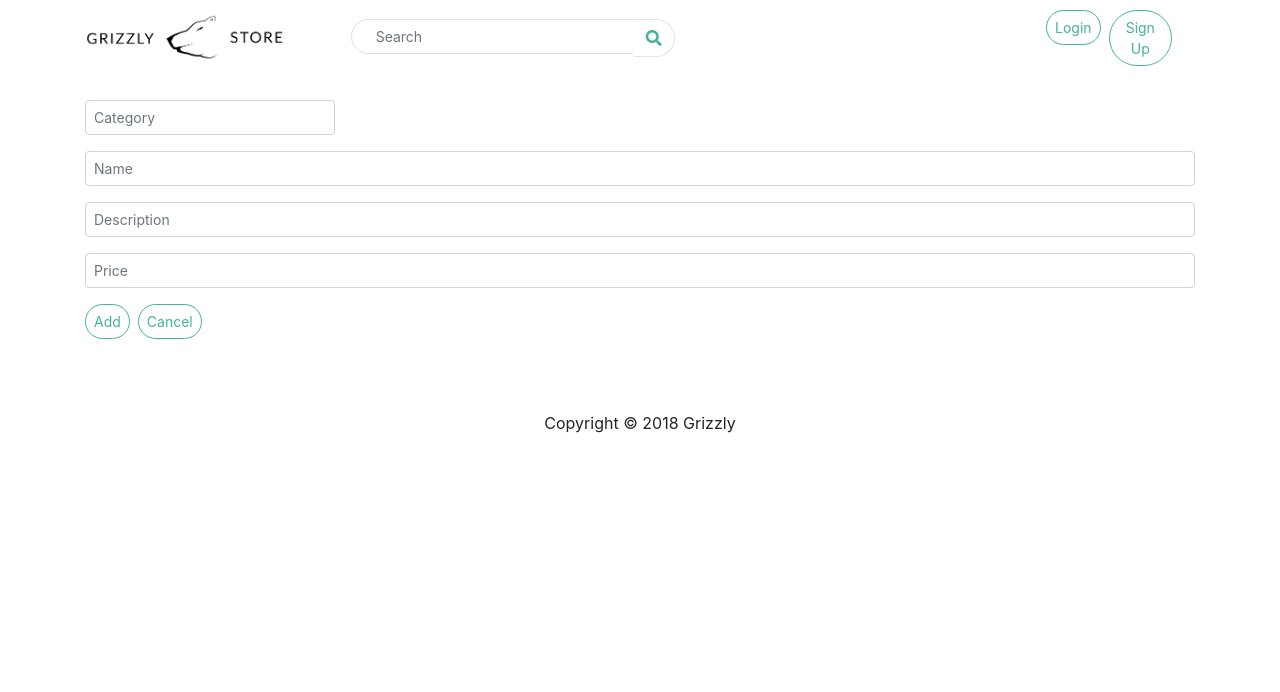
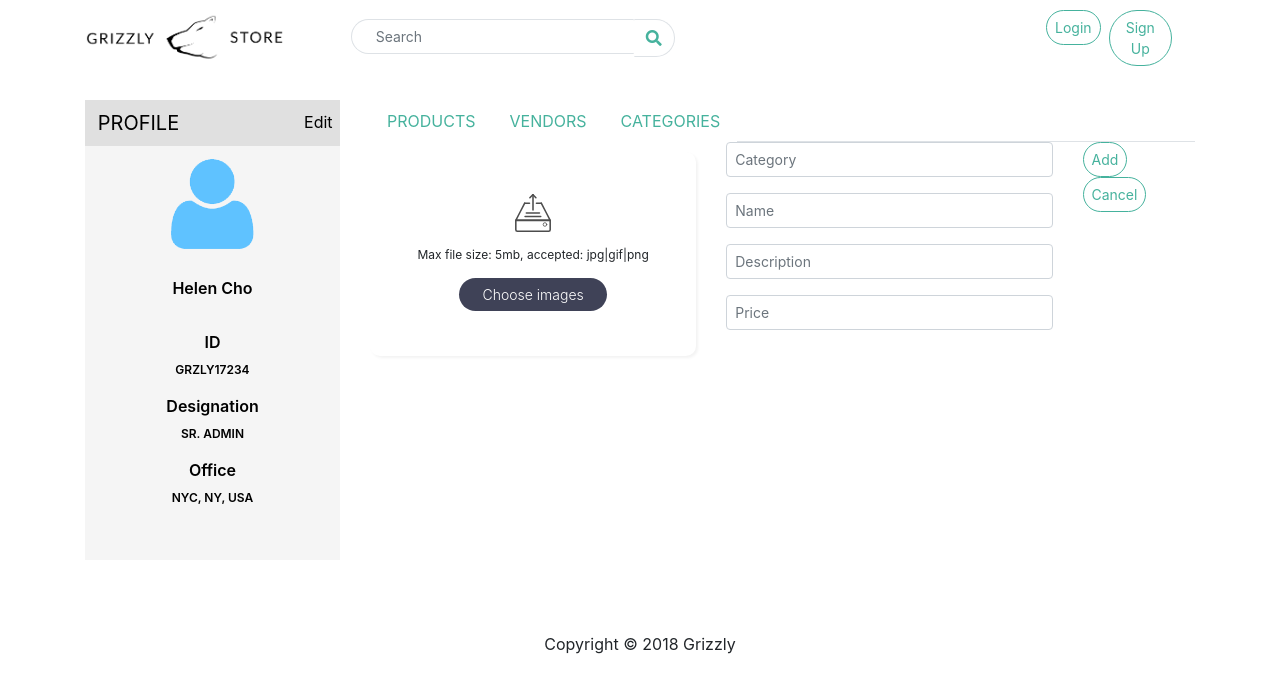
Before and after one commit to CognizantGrads-TeamALT/grizzly-frontend, a React (Create React App) app: page /product/new in a window 1280 px wide. Shown: the top 692 px of the page. Built offline with nearby package versions, Linux system fonts and the light colour scheme.

Commit message:
add image uploader to Jon's add prod form

```diff
--- a/src/components/portal/products/ProductForm.js
+++ b/src/components/portal/products/ProductForm.js
@@ -1,72 +1,52 @@
 import React, { Component } from "react";
 import { connect } from "react-redux";
-import ProductSearchSort from "../common/ProductSearchSort";
-import CategoryFilter from "../common/CategoryFilter";
 import TextFieldGroup from "../../common/TextFieldGroup";
-import TextAreaFieldGroup from "../../common/TextAreaFieldGroup";
-import { Button, Modal, ModalHeader, ModalBody, ModalFooter } from "reactstrap";
 import isEmpty from "../../../validation/is-empty";
 import PropTypes from "prop-types";
+import Profile from "../profile/Profile";
 import { withRouter } from "react-router-dom";
 import { Link } from "react-router-dom";
+import classnames from "classnames";
+import { Row, Col, Nav, NavItem } from "reactstrap";
 import { addProduct } from "../../../actions/productsActions";
 import { searchCategories } from "../../../actions/categoryActions";
-import _ from 'lodash';
-import Spinner from "../../common/Spinner";
-import Loading from "../../common/Loading";
-import async from 'async';
+import _ from "lodash";
 import { setTimeout } from "timers";
-
-
-
-
-//import { DirectLink, Element, Events, animateScroll as scroll, scrollSpy, scroller } from 'react-scroll'
+import ImageUploader from "./ImageUploader";
 
 class ProductForm extends Component {
   constructor(props) {
-
     super(props);
 
     this.state = {
       modal: false,
-          category : "",
-          name : "",
+      category: "",
+      name: "",
       description: "",
       price: "",
       categoryList: [],
       cur_id: "",
       valid_cat: false
     };
+    this.pictures = [];
+    this.files = [];
+    this.onDrop = this.onDrop.bind(this);
     this.onChange = this.onChange.bind(this);
     this.onSubmit = this.onSubmit.bind(this);
     this.setCategoryName = this.setCategoryName.bind(this);
-
   }
 
-
+  onDrop(pictureFiles, pictureDataURLs) {
+    this.pictures = pictureFiles;
+    this.files = pictureDataURLs;
+  }
 
   populate(param) {
-
-        console.log("param");
-        console.log(param);
-
-        //this.props.searchCategories(param);
-        //const { categories, loading } = this.state.categories;//this.props.categories;
-      //   const {categories} = this.props;
-      //   if (!isEmpty(categories)){
-      //     console.log(categories);
-      //   var count = 0;
-      var options = param.map(category => ({ id: category.categoryId, name: category.name }));
-        //options.map(opt => (console.log(opt.id)))
-     /*      var options = [];
-          param.map(category => (
-            options.concat(
-            {id: category.id,
-            name: category.name})
-        )); */
-        console.log(options.length + " options Length");
+    var options = param.map(category => ({
+      id: category.categoryId,
+      name: category.name
+    }));
     return options;
-      // }
   }
 
   onToggle() {
@@ -75,17 +55,14 @@ class ProductForm extends Component {
     });
   }
 
-      cancel(){
-        //e.preventDefault();
-        //console.log("test5");
+  cancel() {
     this.props.history.push("/adminportal");
   }
 
   onSubmit(e) {
     e.preventDefault();
-        console.log(this.state.valid_cat);
-        console.log(this.state.cur_id)
-        if(this.state.valid_cat){
+
+    if (this.state.valid_cat) {
       const newProd = {
         categoryId: this.state.cur_id,
         name: this.state.name,
@@ -97,8 +74,8 @@ class ProductForm extends Component {
       this.props.addProduct(newProd);
 
       this.setState({
-              category : "",
-              name : "",
+        category: "",
+        name: "",
         description: "",
         price: ""
       });
@@ -106,67 +83,132 @@ class ProductForm extends Component {
     }
   }
 
-      onChange(e, persist=false) {
+  onChange(e, persist) {
     this.setState({ [e.target.name]: e.target.value });
-        if(persist) e.persist();
+    if (persist) e.persist();
   }
 
   searchCat(e) {
-       // e.preventDefault();
-        this.setState({valid_cat: false})
-        if(isEmpty(e)){
-          //no responce, invalid input
-          this.setState({categoryList: []})
-
-        }
-        else{
-
-          //const makeRequest = async () => {
+    this.setState({ valid_cat: false });
+    if (isEmpty(e)) {
+      //no response, invalid input
+      this.setState({ categoryList: [] });
+    } else {
       this.props.searchCategories(e.target.value);
-          console.log(this.props.category.categories);
 
       var list;
-          setTimeout(() => {if (!isEmpty(this.props.category.categories) && !this.props.category.loading){
-            const {categories} = this.props.category;
+      setTimeout(() => {
+        if (
+          !isEmpty(this.props.category.categories) &&
+          !this.props.category.loading
+        ) {
+          const { categories } = this.props.category;
           list = this.populate(categories);
-            console.log("list: ");
-            this.setState({categoryList :
-              list.map(function(listItem) {
-                return([<button className="btn btn-light border-dark cat-scroll-button"
-             key={listItem.id} type="button" name={listItem.name} value={listItem.id} onClick={this.setCategoryName}>
-              {listItem.name} </button>, <br key={listItem.id +10000} />]);}, this)})}
-
+          this.setState({
+            categoryList: list.map(function(listItem) {
+              return [
+                <button
+                  className="landingpage btn btn btn-outline-info btn-sm cat-scroll-button mb-sm-2"
+                  key={listItem.id}
+                  type="button"
+                  name={listItem.name}
+                  value={listItem.id}
+                  onClick={this.setCategoryName}
+                >
+                  {listItem.name}{" "}
+                </button>,
+                <br key={listItem.id + 10000} />
+              ];
+            }, this)
+          });
+        }
       }, 1000);
     }
   }
 
-      setCategoryName(e){
-          console.log(e.target.value + " value"); //id
-          console.log(e.target.name + " name"); //name
-
-          this.setState({category: e.target.name,
+  setCategoryName(e) {
+    this.setState({
+      category: e.target.name,
       cur_id: e.target.value,
       valid_cat: true,
-                      categoryList: []})
-
+      categoryList: []
+    });
   }
 
-    render(){
-      const catSearch = _.debounce((e) => {this.searchCat(e)}, 200);
-        return(
-        <div>
+  render() {
+    const catSearch = _.debounce(e => {
+      this.searchCat(e);
+    }, 200);
+    return (
+      <div className="row">
+        <div className="col-3">
+          <Profile />
+        </div>
+        <div className="col-9">
+          <Row>
+            <Col>
+              <Nav tabs>
+                <NavItem>
+                  <Link
+                    to="/adminportal"
+                    className={classnames(
+                      "nav-link hover-w-b btn-outline-success my-2 my-sm-0",
+                      {
+                        active: this.state.activeTab === "1"
+                      }
+                    )}
+                  >
+                    PRODUCTS
+                  </Link>
+                </NavItem>
+                <NavItem>
+                  <Link
+                    to="/adminportal"
+                    className={classnames(
+                      "nav-link hover-w-b btn-outline-success my-2 my-sm-0"
+                    )}
+                  >
+                    VENDORS
+                  </Link>
+                </NavItem>
+                <NavItem>
+                  <Link
+                    to="/adminportal"
+                    className={classnames(
+                      "nav-link hover-w-b btn-outline-success my-2 my-sm-0"
+                    )}
+                  >
+                    CATEGORIES
+                  </Link>
+                </NavItem>
+              </Nav>
+            </Col>
+          </Row>
+          <div className="row-9">
+            <div className="row">
+              <div className="col-5">
+                <ImageUploader
+                  withIcon={true}
+                  withPreview={true}
+                  buttonText="Choose images"
+                  onChange={this.onDrop}
+                  imgExtension={[".jpg", ".jpeg", ".gif", ".png"]}
+                  maxFileSize={5242880}
+                />
+              </div>
+              <div className="col-5">
                 <form>
-                <div className="cat-scroll">
                   <TextFieldGroup
                     placeholder="Category"
                     name="category"
                     value={this.state.category}
-                      //onChange={this.catSearch}
-                      onChange={(event) => {this.onChange(event, true), catSearch(event)}}
+                    onChange={event => {
+                      // eslint-disable-next-line
+                      this.onChange(event, true), catSearch(event);
+                    }}
                   />
+                  <div className="text-center">{this.state.categoryList}</div>
 
-                    {this.state.categoryList}
-                </div>
                   <TextFieldGroup
                     placeholder="Name"
                     name="name"
@@ -175,8 +217,8 @@ class ProductForm extends Component {
                   />
                   <TextFieldGroup
                     placeholder="Description"
-                    name="description"
-                    value={this.state.description}
+                    name="desc"
+                    value={this.state.desc}
                     onChange={this.onChange}
                   />
                   <TextFieldGroup
@@ -186,21 +228,27 @@ class ProductForm extends Component {
                     onChange={this.onChange}
                   />
                 </form>
-                  <Button
+              </div>
+              <div className="col-2">
+                {" "}
+                <button
                   className="btn more-rounded hover-w-b btn-sm my-2 my-sm-0 mr-sm-2 pr-2"
                   onClick={this.onSubmit}
                 >
                   Add
-              </Button>
-              <Button
+                </button>
+                <button
                   className="btn more-rounded hover-w-b btn-sm my-2 my-sm-0 mr-sm-2 pr-2"
                   onClick={() => this.cancel()}
                 >
                   Cancel
-              </Button>
-
+                </button>
               </div>
-        )
+            </div>
+          </div>
+        </div>
+      </div>
+    );
   }
 }
 
@@ -214,4 +262,7 @@ ProductForm.propTypes = {
   category: state.category
 });
 
-export default connect(mapStateToProps, { addProduct, searchCategories })(withRouter(ProductForm));
+export default connect(
+  mapStateToProps,
+  { addProduct, searchCategories }
+)(withRouter(ProductForm));
--- a/src/reducers/productReducer.js
+++ b/src/reducers/productReducer.js
@@ -97,11 +97,6 @@ export default function(state = initialState, action) {
         ...state,
         products: null
       };
-      case types.PRODUCT_ADDING:
-      return{
-          ...state,
-          loading: false
-      }
     default:
       return state;
   }
```
Lines whose indentation alone changed are shown as unchanged.
